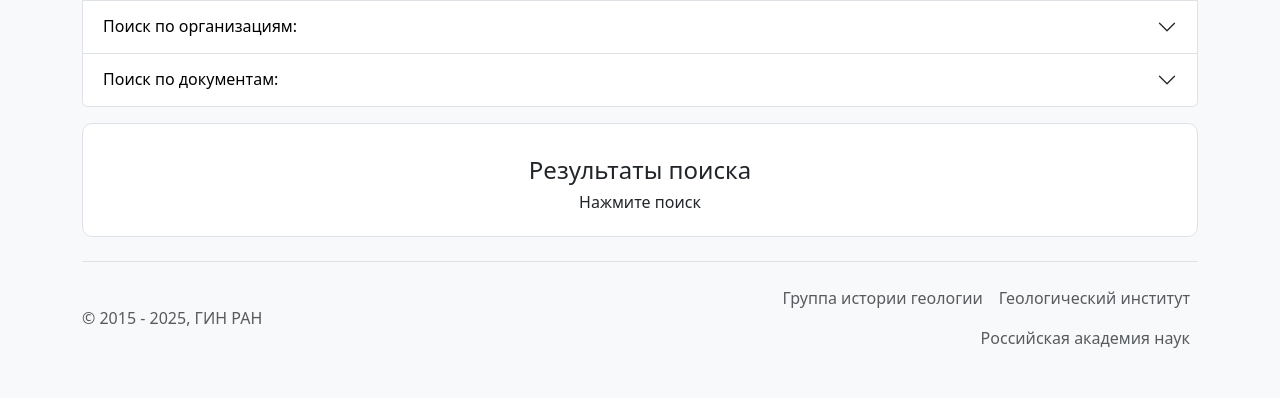
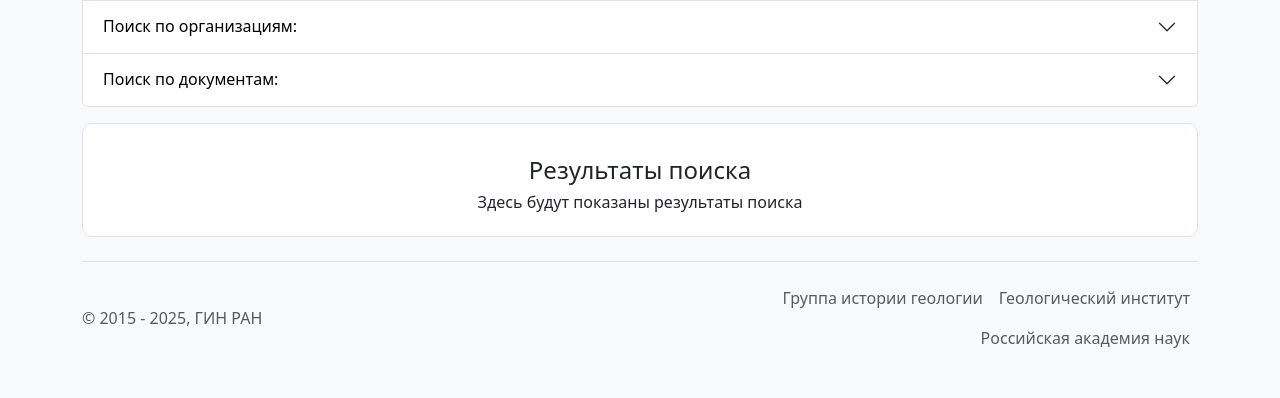
Before and after one commit to BUSH222/higeo_is, a Flask app: page /search in a window 1280 px wide. Shown: the part 513-911 px from the top of the page. Run offline with Flask 3, Linux system fonts and the light colour scheme; parts of the project's set-up code (start-up, migrations or seed data) failed here and were passed over.

Commit message:
issue Заменить слова Fixes #62

```diff
--- a/templates/search.html
+++ b/templates/search.html
@@ -178,7 +178,7 @@
     <div class="results-box p-3">
         <h5 class="mb-2 mt-3 text-center result-counter" style="font-size: 1.5rem;">Результаты поиска</h5>
         <div class="row">
-            <h6 class="text-center">Нажмите поиск</h6>
+            <h6 class="text-center">Здесь будут показаны результаты поиска</h6>
             <div class="col-12">
                 <div class="row">
                     {% set last_letter = {'l': None} %}
```
